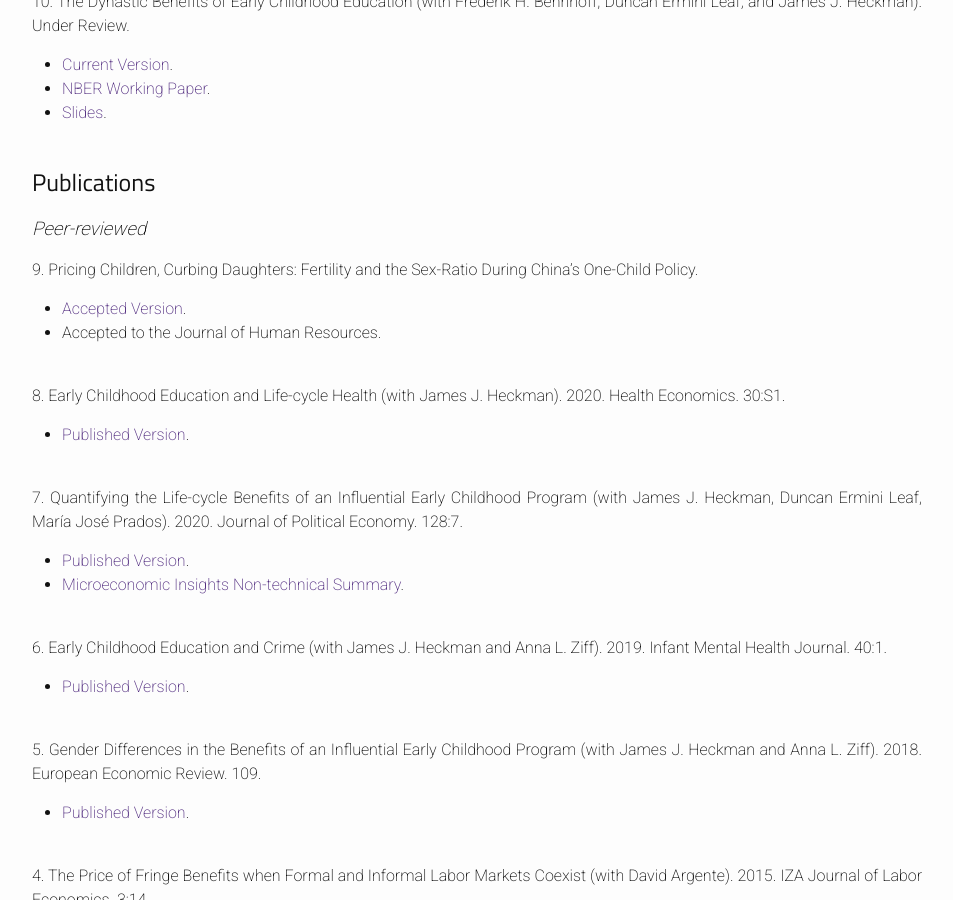
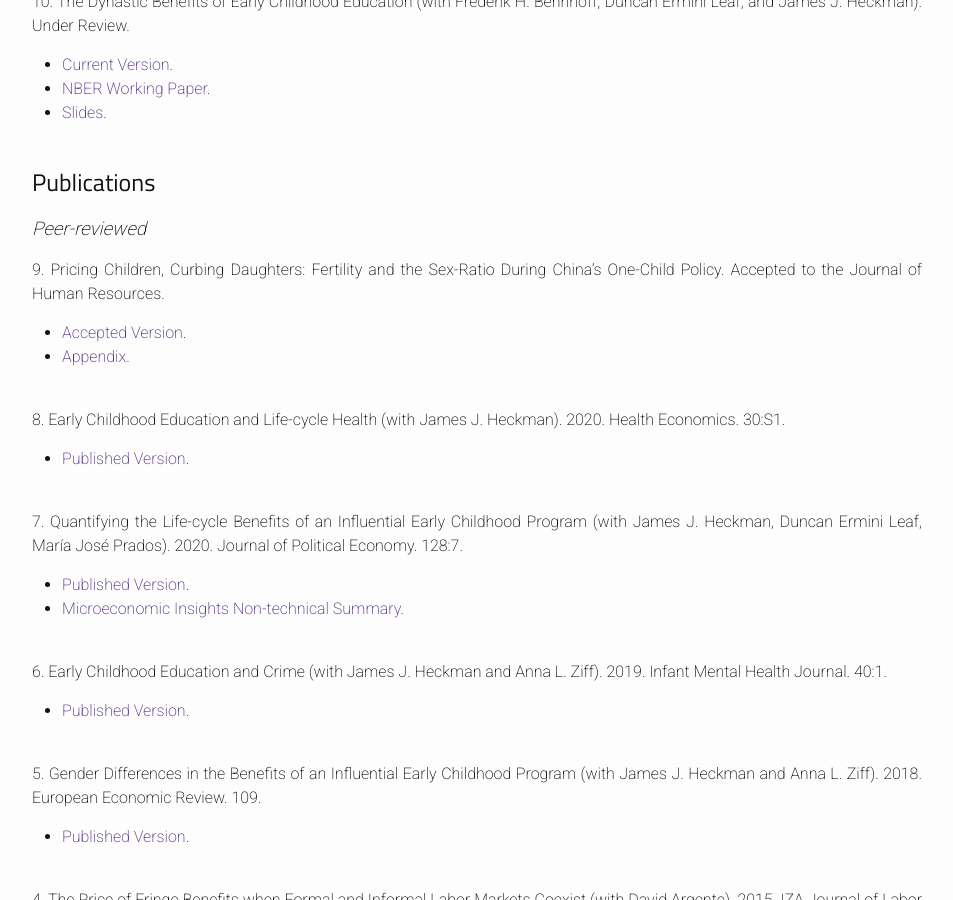
Before and after one commit to jorgelgarcia/jorgelgarcia.github.io, a Jekyll site: the page built from research.md, in a window 1280 px wide and 900 px high, scrolled down 517 px. Shown: the whole window, without its empty margins (163-1116 px from the left). Built offline with Jekyll 4.4.1, drawn with Linux system fonts in a browser that asks for light colours; nearby versions of some CDN libraries; some web fonts are replaced.

Commit message:
make appendix of jhr paper available

```diff
--- a/research.md
+++ b/research.md
@@ -29,9 +29,9 @@ permalink: /research/
 ## Publications
 ### Peer-reviewed
 
-9\. Pricing Children, Curbing Daughters: Fertility and the Sex-Ratio During China's One-Child Policy.
+9\. Pricing Children, Curbing Daughters: Fertility and the Sex-Ratio During China's One-Child Policy. Accepted to the Journal of Human Resources.
 * [Accepted Version](https://www.dropbox.com/s/5ohqyhc3ojbuweh/pricingchildren_paper_jlg_12062021.pdf?dl=0).
-* Accepted to the Journal of Human Resources.
+* [Appendix](https://www.dropbox.com/s/acxrwjlr4gk6fjc/pricingchildren_appendix_jlg_12062021.pdf?dl=0).
 <br/>
 <br/>
 
```
